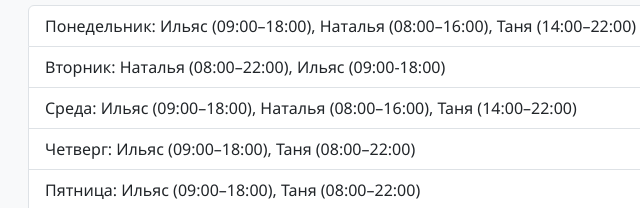
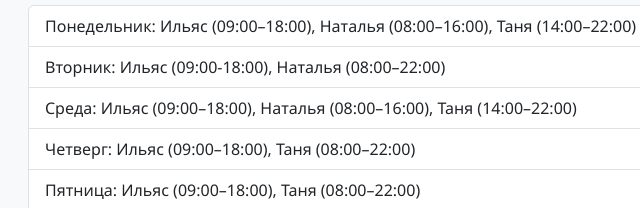
Before and after one commit to Crypto-Wolf-7/tl-cs-schedule, a plain HTML site: page index.html in a window 1280 px wide. Shown: the part 296-504 px from the top of the page, 54-694 px from the left. Drawn offline with nearby package versions, Linux system fonts and the light colour scheme.

Commit message:
Update index.html

```diff
--- a/index.html
+++ b/index.html
@@ -47,7 +47,7 @@
   <script>
     const schedule = {
       'Понедельник': 'Ильяс (09:00–18:00), Наталья (08:00–16:00), Таня (14:00–22:00)',
-      'Вторник': 'Наталья (08:00–22:00), Ильяс (09:00-18:00)',
+      'Вторник': 'Ильяс (09:00-18:00), Наталья (08:00–22:00)',
       'Среда': 'Ильяс (09:00–18:00), Наталья (08:00–16:00), Таня (14:00–22:00)',
       'Четверг': 'Ильяс (09:00–18:00), Таня (08:00–22:00)',
       'Пятница': 'Ильяс (09:00–18:00), Таня (08:00–22:00)',
```
